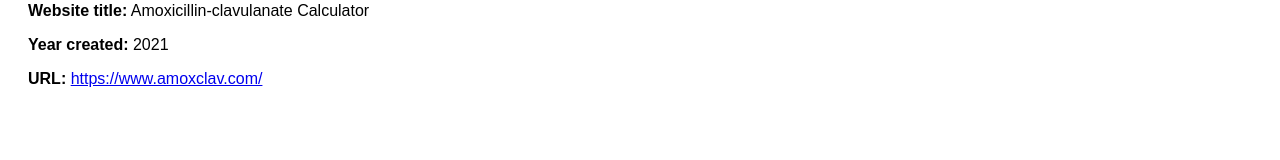
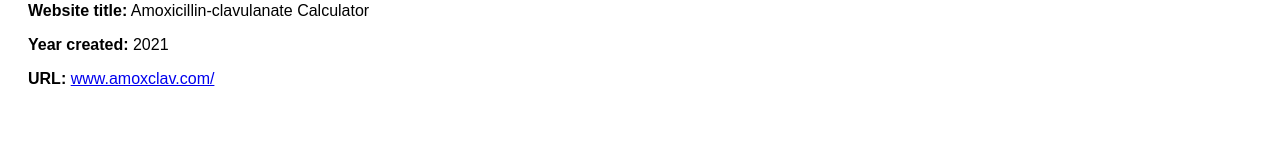
Before and after one commit to dkats/AmoxClavCalc, a plain HTML site: page citation.html in a window 1280 px wide. Shown: the part 154-314 px from the top of the page. Drawn offline with Linux system fonts and the light colour scheme.

Commit message:
Updated URL

```diff
--- a/citation.html
+++ b/citation.html
@@ -18,7 +18,7 @@
 	<p><strong>Authors:</strong> Iman Moawad, PharmD, BCPPS; Dan Kats, MD</p>
 	<p><strong>Website title:</strong> Amoxicillin-clavulanate Calculator</p>
 	<p><strong>Year created:</strong> 2021</p>
-	<p><strong>URL:</strong> <a href="https://www.amoxclav.com/">https://www.amoxclav.com/</a></p>
+	<p><strong>URL:</strong> <a href="https://www.amoxclav.com/">www.amoxclav.com/</a></p>
 
 </article>
 </body>
```
